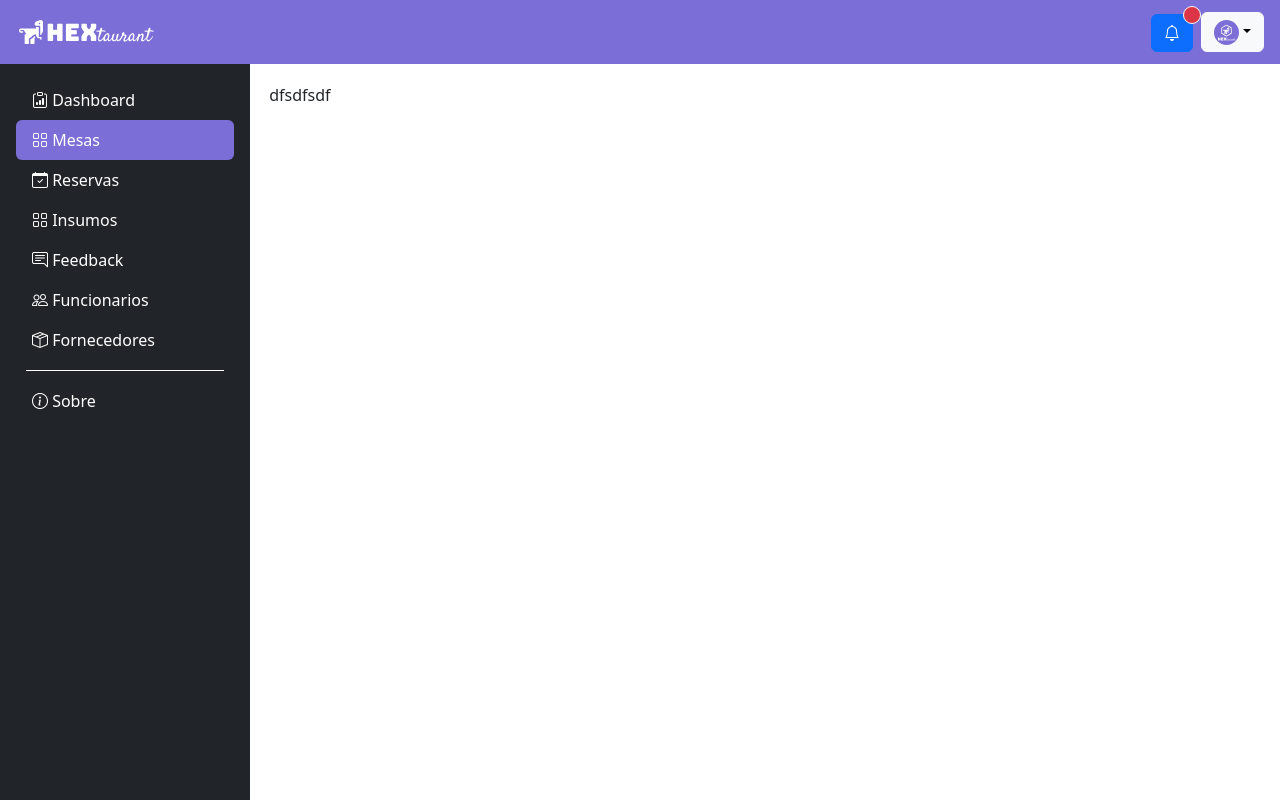
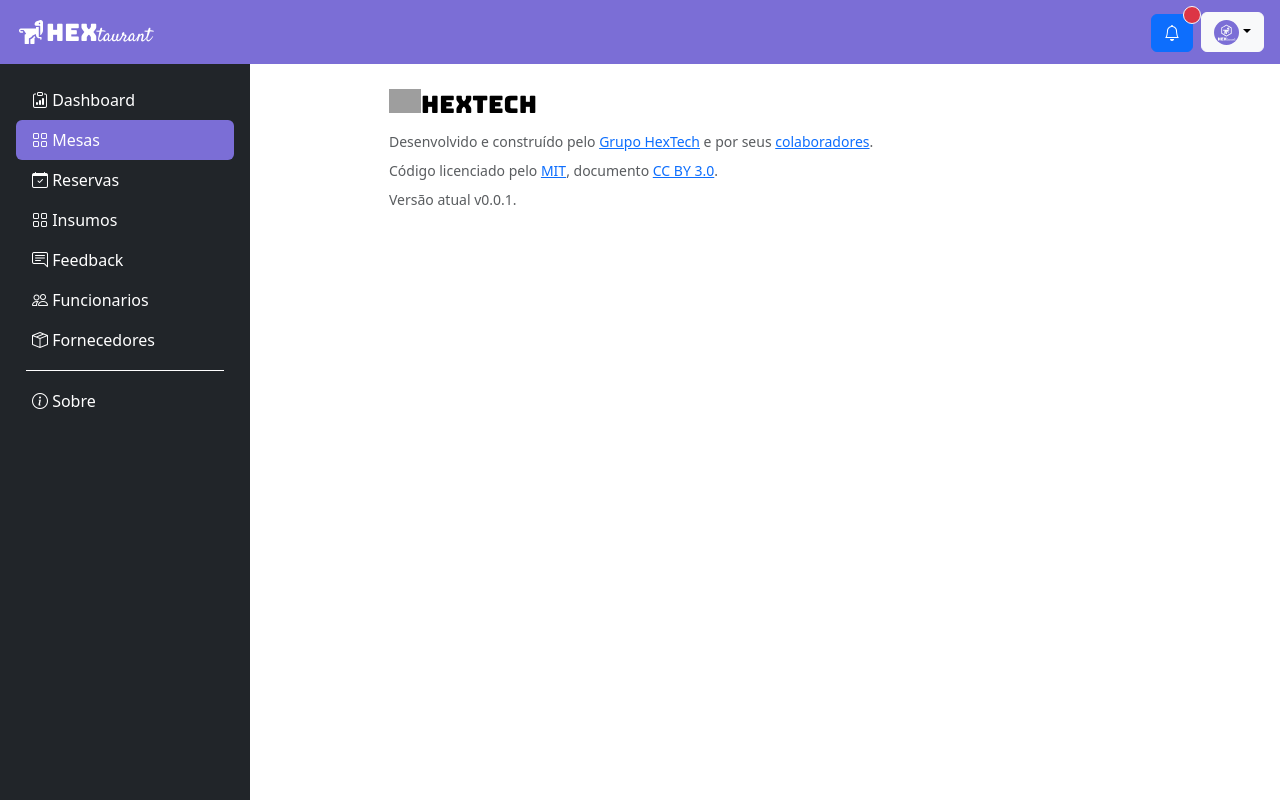
Before and after one commit to GroupHextech/api5-frontend, a Vue app: page /about in a window 1280 px wide. Built offline with nearby package versions, Linux system fonts and the light colour scheme; grey boxes are pictures that could not be loaded.

Commit message:
Template about

```diff
--- a/src/components/About.vue
+++ b/src/components/About.vue
@@ -1,6 +1,42 @@
 <template>
-    dfsdfsdf
+        <div class="container py-4 py-md-1 px-4 px-md-4 text-body-secondary">
+          <div class="row">
+            <div class="col-lg-9 mb-3">
+              <a class="d-inline-flex mb-2 text-body-emphasis text-decoration-none" href="/" aria-label="HEXTECH">
+                <img src="./assets/dino-icon.svg" alt="Logo" width="32" class="d-inline-block align-text-top">
+                <span class="fs-5"><b id="hex">HEXTECH</b></span>
+              </a>
+              <ul class="list-unstyled small">
+                <li class="mb-2">Desenvolvido e construído pelo <a
+                    href="https://github.com/GroupHextech/HEXTECH-API5sem#team">Grupo HexTech</a> e por seus <a
+                    href="https://github.com/GroupHextech/HEXTECH-API5sem/graphs/contributors">colaboradores</a>.</li>
+
+               <li class="mb-2">Código licenciado pelo <a
+                    href="https://github.com/GroupHextech/api5-frontend/blob/main/LICENSE" target="_blank"
+                    rel="license noopener">MIT</a>, documento <a href="https://creativecommons.org/licenses/by/3.0/"
+                    target="_blank" rel="license noopener">CC BY 3.0</a>.</li>
+                <li class="mb-2">Versão atual v0.0.1.</li>
+              </ul>
+            </div>
+            <div class="col-6 col-lg-2 mb-3" hidden>
+              <h5>Community</h5>
+              <ul class="list-unstyled">
+                <li class="mb-2"><a href="https://github.com/twbs/bootstrap/issues" target="_blank"
+                    rel="noopener">Issues</a></li>
+                <li class="mb-2"><a href="https://github.com/twbs/bootstrap/discussions" target="_blank"
+                    rel="noopener">Discussions</a></li>
+                <li class="mb-2"><a href="https://github.com/sponsors/twbs" target="_blank" rel="noopener">Corporate
+                    sponsors</a></li>
+                <li class="mb-2"><a href="https://opencollective.com/bootstrap" target="_blank" rel="noopener">Open
+                    Collective</a></li>
+                <li class="mb-2"><a href="https://stackoverflow.com/questions/tagged/bootstrap-5" target="_blank"
+                    rel="noopener">Stack Overflow</a></li>
+              </ul>
+            </div>
+          </div>
+        </div>
 </template>
+
 <style scoped>
 .footer {
   background-color: rgba(0, 0, 0, 0.181);
@@ -25,4 +61,18 @@ footer {
   border-right: 2px solid rgba(0, 0, 0, 0.412);
 }
 
+#hex {
+  font-family: 'Bungee', cursive;
+  font-size: 1.5rem;
+}
+
+#taurant {
+  font-family: 'Satisfy', cursive;
+  font-size: 1.2rem;
+}
+
+.d-inline-flex,
+#dino {
+  align-items: baseline;
+}
 </style>
--- a/src/components/InsumosTable.vue
+++ b/src/components/InsumosTable.vue
@@ -115,7 +115,7 @@ table {
   border: 1px solid #ddd;
   border-radius: 10px; /* Raio do arredondamento das bordas da tabela */
   overflow: hidden; /* Para garantir que as bordas arredondadas sejam visíveis */
-  box-shadow: 0 0 20px rgba(0, 0, 0, 0.384);
+  box-shadow: 0 0 20px rgba(0, 0, 0, 0.2);
 }
 
 table th,
--- a/src/components/Sidebar.vue
+++ b/src/components/Sidebar.vue
@@ -47,7 +47,7 @@
       </li>
       <div class="separator"></div>
       <li class="nav-item">
-        <a class="nav-link text-white" href="sobre">
+        <a class="nav-link text-white" href="about">
           <i class="bi bi-info-circle"></i>
           Sobre
         </a>
```
